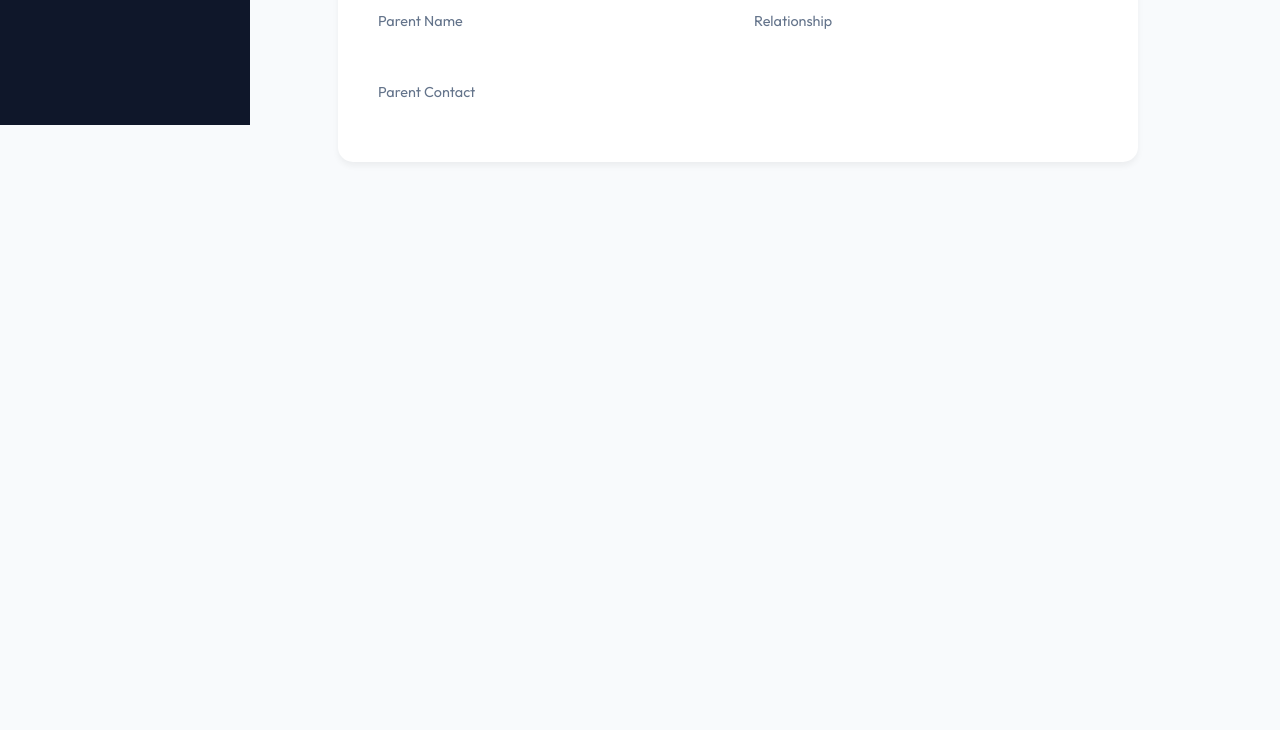
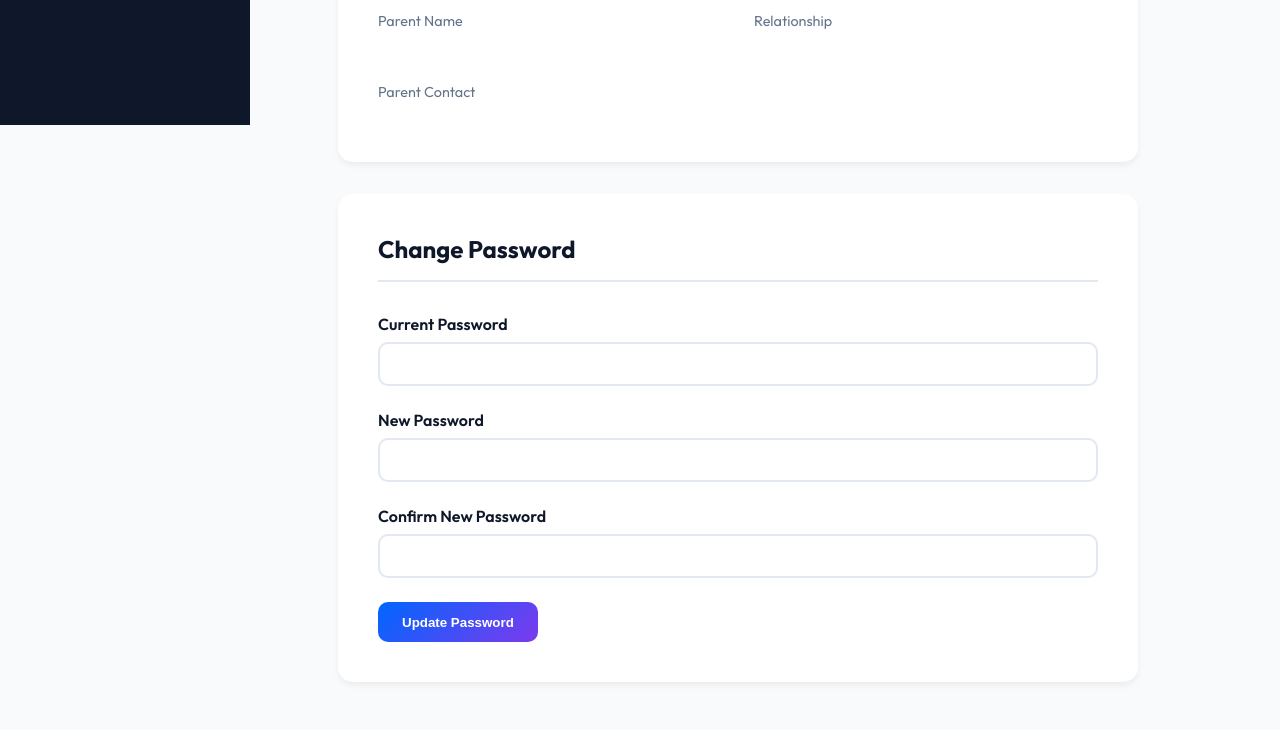
Before and after one commit to chapayev0/mysite, a PHP site: page /student_profile.php in a window 1280 px wide. Shown: the part 675-1405 px from the top of the page. Before the commit the page ends 800 px from the top, so only its background shows below. Run offline with PHP 8.4, Linux system fonts and the light colour scheme; the visitor is signed in with stand-in values (Sample User, id 1); tables that the repository leaves empty or names only in its code hold one stand-in row (values such as "Sample post").

Commit message:
feat: implement password update functionality and UI on the student profile page.

```diff
--- a/student_profile.php
+++ b/student_profile.php
@@ -8,6 +8,43 @@ if (!isset($_SESSION['user_id']) || $_SESSION['role'] !== 'student') {
 }
 
 $user_id = $_SESSION['user_id'];
+$message = '';
+$error = '';
+
+if ($_SERVER['REQUEST_METHOD'] == 'POST' && isset($_POST['update_password'])) {
+    $current_password = $_POST['current_password'];
+    $new_password = $_POST['new_password'];
+    $confirm_password = $_POST['confirm_password'];
+
+    if ($new_password !== $confirm_password) {
+        $error = "New passwords do not match.";
+    } else {
+        $stmt = $conn->prepare("SELECT password FROM users WHERE id = ?");
+        $stmt->bind_param("i", $user_id);
+        $stmt->execute();
+        $result = $stmt->get_result();
+
+        if ($result->num_rows == 1) {
+            $user = $result->fetch_assoc();
+            if (password_verify($current_password, $user['password'])) {
+                $new_password_hash = password_hash($new_password, PASSWORD_DEFAULT);
+                $update_stmt = $conn->prepare("UPDATE users SET password = ? WHERE id = ?");
+                $update_stmt->bind_param("si", $new_password_hash, $user_id);
+
+                if ($update_stmt->execute()) {
+                    $message = "Password updated successfully.";
+                } else {
+                    $error = "Error updating password. Please try again.";
+                }
+                $update_stmt->close();
+            } else {
+                $error = "Incorrect current password.";
+            }
+        }
+        $stmt->close();
+    }
+}
+
 $sql = "SELECT * FROM students WHERE user_id = '$user_id'";
 $result = $conn->query($sql);
 
@@ -128,6 +165,52 @@ if ($result->num_rows > 0) {
             margin-top: 1rem;
             font-size: 1.2rem;
         }
+        .form-group {
+            margin-bottom: 1.5rem;
+        }
+        .form-group label {
+            display: block;
+            margin-bottom: 0.5rem;
+            color: var(--dark);
+            font-weight: 600;
+        }
+        .form-control {
+            width: 100%;
+            padding: 0.75rem;
+            border: 2px solid #e2e8f0;
+            border-radius: 10px;
+            font-family: inherit;
+        }
+        .form-control:focus {
+            outline: none;
+            border-color: var(--primary);
+        }
+        .btn-primary {
+            background: linear-gradient(135deg, var(--primary), var(--secondary));
+            color: white;
+            border: none;
+            padding: 0.8rem 1.5rem;
+            border-radius: 10px;
+            font-weight: 600;
+            cursor: pointer;
+            transition: transform 0.2s;
+        }
+        .btn-primary:hover {
+            transform: translateY(-2px);
+        }
+        .alert {
+            padding: 1rem;
+            border-radius: 10px;
+            margin-bottom: 1.5rem;
+        }
+        .alert-success {
+            background: #dcfce7;
+            color: #166534;
+        }
+        .alert-error {
+            background: #fee2e2;
+            color: #991b1b;
+        }
     </style>
 </head>
 <body>
@@ -188,6 +271,32 @@ if ($result->num_rows > 0) {
                 <p>Profile information unavailable.</p>
             <?php endif; ?>
         </div>
+
+        <div class="card">
+            <h2>Change Password</h2>
+            <?php if ($message): ?>
+                <div class="alert alert-success"><?php echo $message; ?></div>
+            <?php endif; ?>
+            <?php if ($error && strpos($error, 'profile') === false): ?>
+                <div class="alert alert-error"><?php echo $error; ?></div>
+            <?php endif; ?>
+
+            <form method="POST" action="">
+                <div class="form-group">
+                    <label for="current_password">Current Password</label>
+                    <input type="password" id="current_password" name="current_password" class="form-control" required>
+                </div>
+                <div class="form-group">
+                    <label for="new_password">New Password</label>
+                    <input type="password" id="new_password" name="new_password" class="form-control" required>
+                </div>
+                <div class="form-group">
+                    <label for="confirm_password">Confirm New Password</label>
+                    <input type="password" id="confirm_password" name="confirm_password" class="form-control" required>
+                </div>
+                <button type="submit" name="update_password" class="btn-primary">Update Password</button>
+            </form>
+        </div>
     </div>
 </body>
 </html>
```
